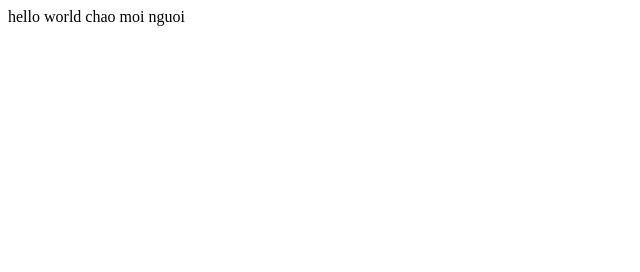
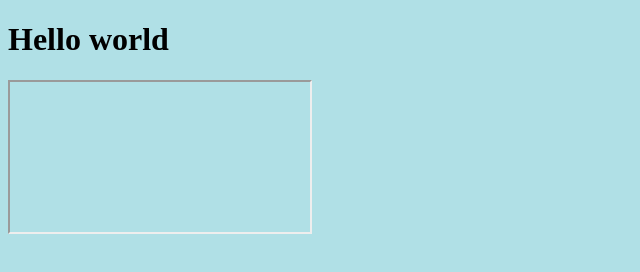
Before and after one commit to yanken97/index, a plain HTML site: page index.html in a window 1280 px wide. Shown: the whole page, without its empty margins (0-640 px from the left). Drawn offline with Linux system fonts and the light colour scheme.

Commit message:
cap nhat file

```diff
--- a/index.html
+++ b/index.html
@@ -6,8 +6,8 @@
     <meta name="viewport" content="width=, initial-scale=1.0">
     <title>Document</title>
 </head>
-<body>
-    hello world
-    chao moi nguoi
+<body style="background-color:powderblue;">
+    <h1 style="color: black;">Hello world</h1>
+    <iframe> height="300" width="400" src="https://youtu.be/AGx7OIlhI9w" title="youtube"></iframe>
 </body>
 </html>
```
